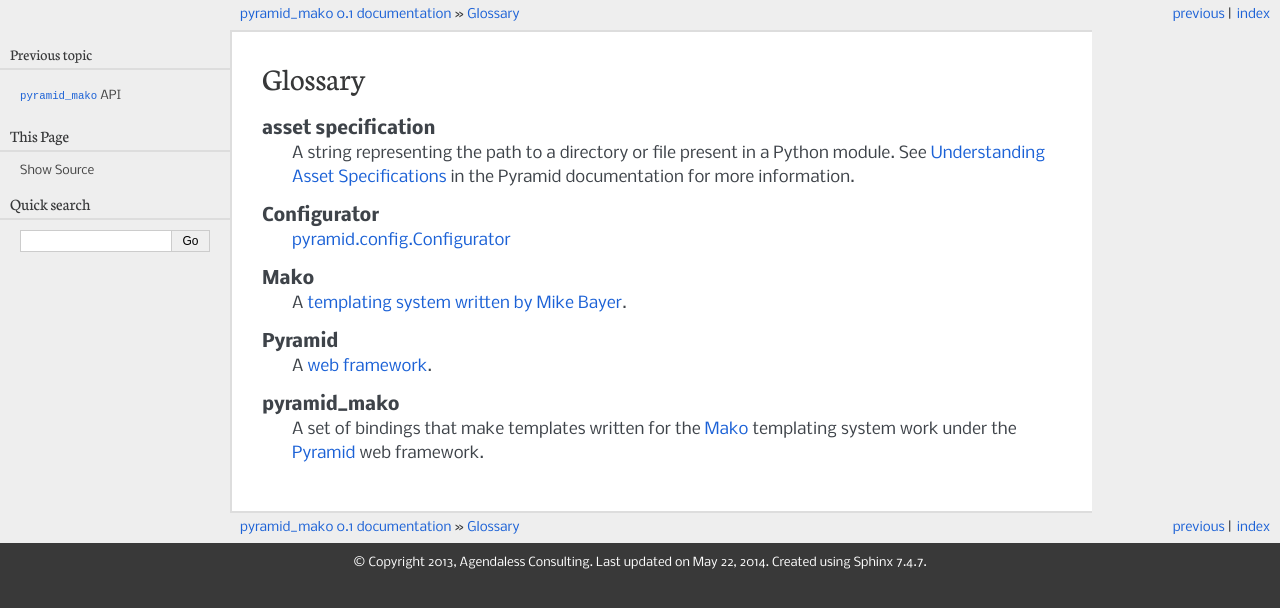
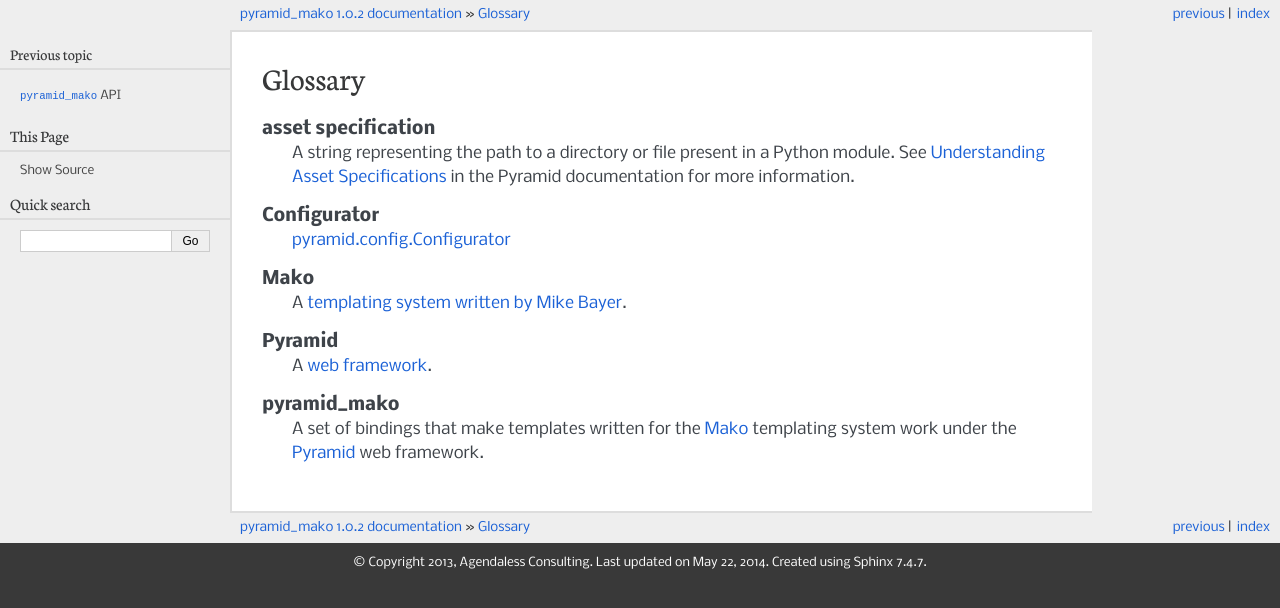
Before and after one commit to Pylons/pyramid_mako, a Sphinx documentation site: the page built from docs/glossary.rst, in a window 1280 px wide. Shown: the top 608 px of the page. Built offline with Sphinx 7.4.7, drawn with Linux system fonts in a browser that asks for light colours; part of the change alters nothing that is shown.

```diff
--- a/docs/conf.py
+++ b/docs/conf.py
@@ -19,6 +19,8 @@
 
 import sys
 import os
+
+import pkg_resources
 
 # Add and use Pylons theme
 if 'sphinx-build' in ' '.join(sys.argv): # protect against dumb importers
@@ -89,7 +91,8 @@ copyright = '2013, Agendaless Consulting'
 # other places throughout the built documents.
 #
 # The short X.Y version.
-version = '0.1'
+version = pkg_resources.get_distribution('pyramid_mako').version
+
 # The full version, including alpha/beta/rc tags.
 release = version
 
```
